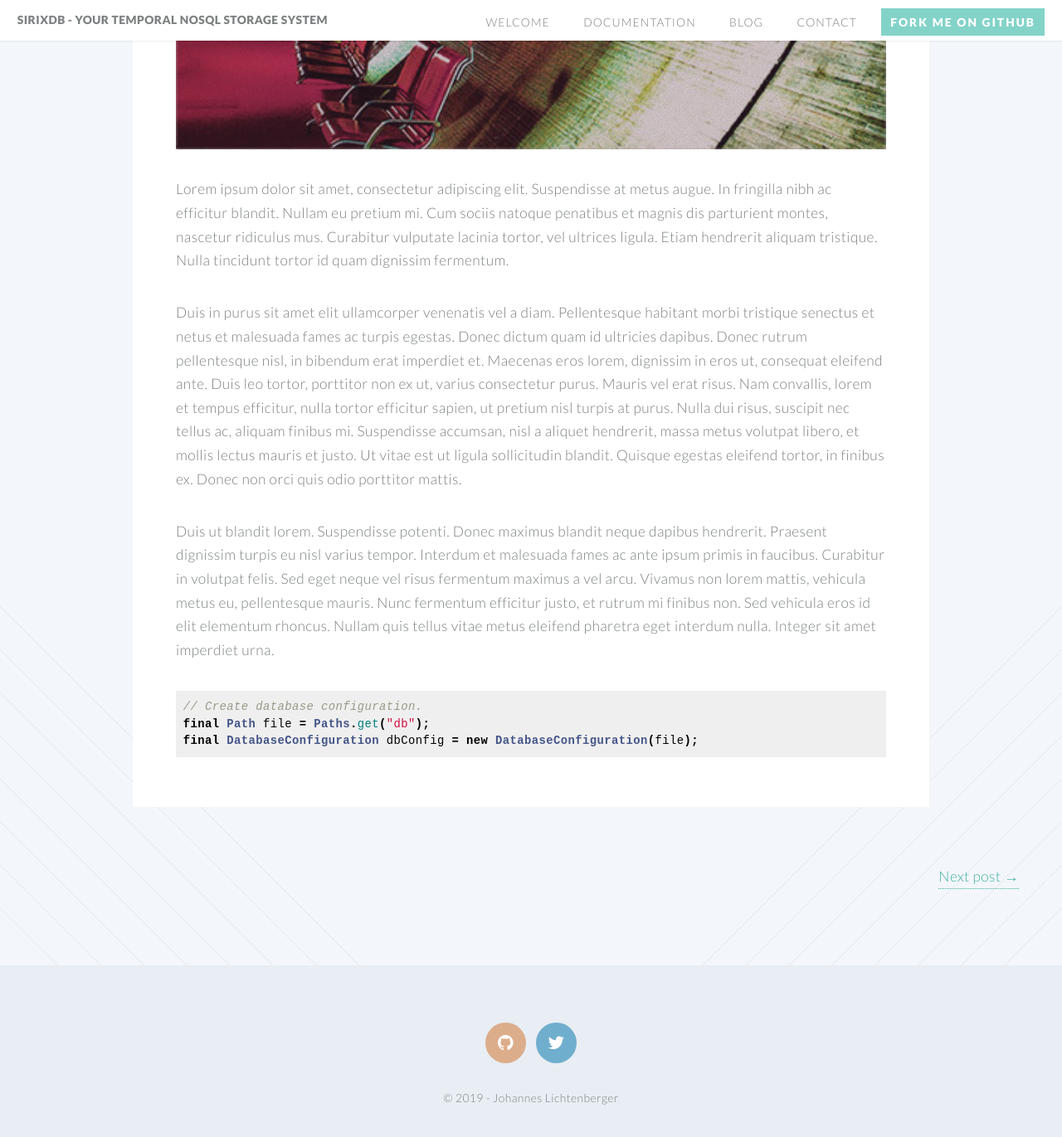
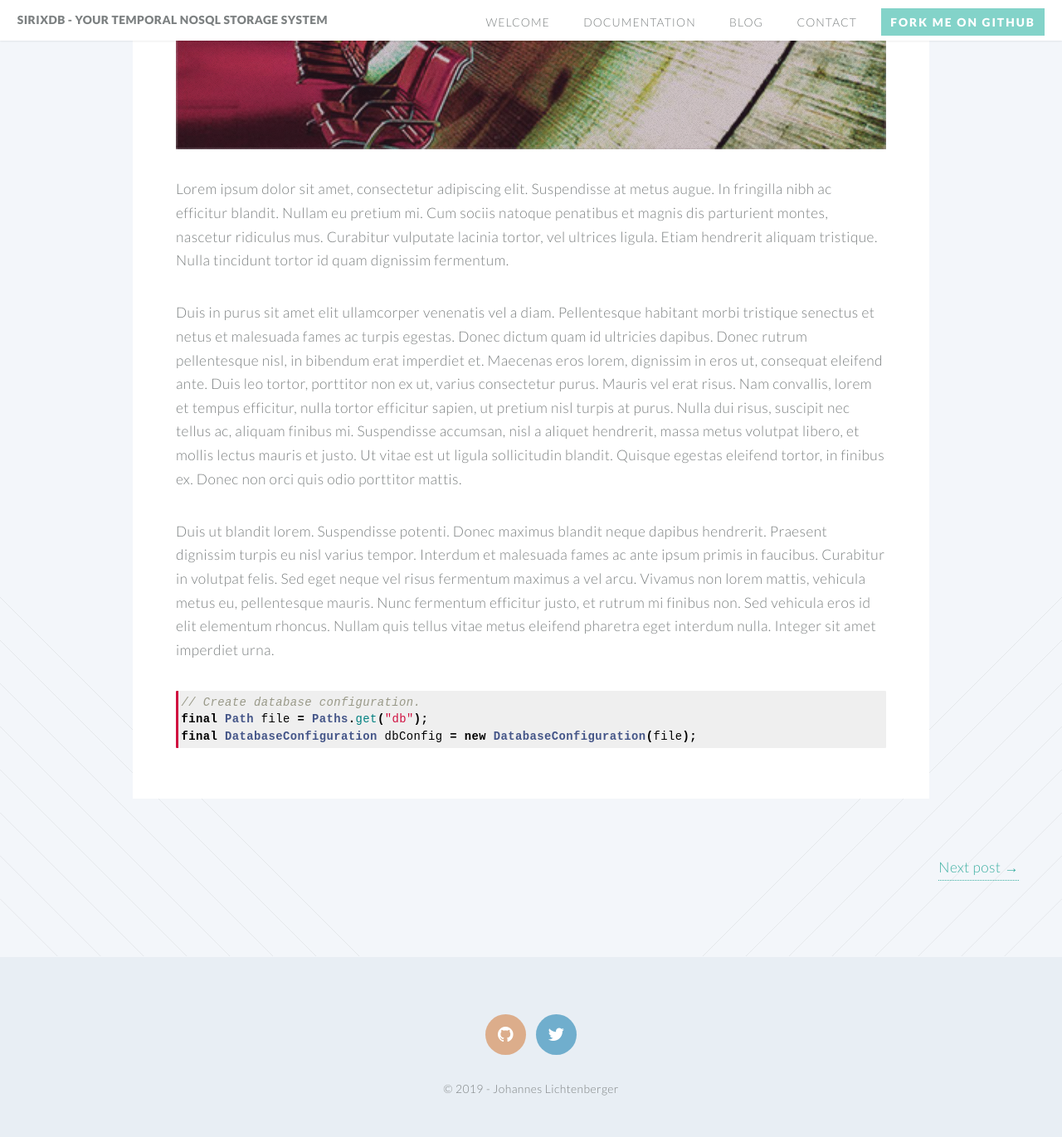
Before and after one commit to sirixdb/sirixdb.github.io, a Jekyll site: the page built from _posts/2014-08-07-first-post.markdown, in a window 1280 px wide and 1400 px high, scrolled down 630 px. Shown: the top 1371 px of the window at 83% size. Built offline with Jekyll 4.4.1, drawn with Linux system fonts in a browser that asks for light colours.

Commit message:
Update style.css

```diff
--- a/css/style.css
+++ b/css/style.css
@@ -1115,13 +1115,14 @@ section.markdown > p {
 pre.highlight {
   margin-top: 0.5em;
   margin-bottom: 0.5em;
-  padding: 0.5em;
+  padding: .2em;
   /** border: 1px solid #dbdbdb; **/
   background-color: #efefef;
   color: #000000;
   border-radius: 1px;
   overflow-x: auto;
   font-family: monospace;
+  border-left: 3px solid #d01040;
 }
 
 div.content {
```
